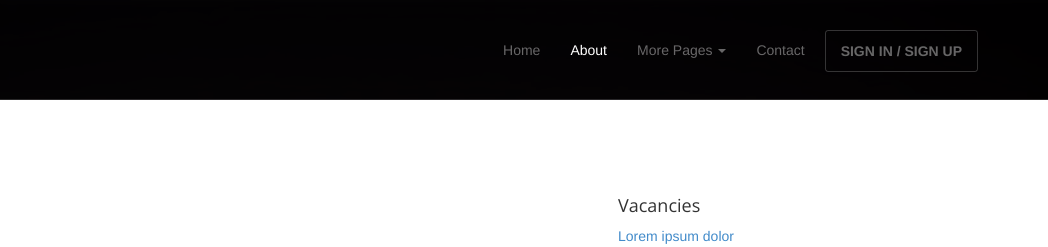
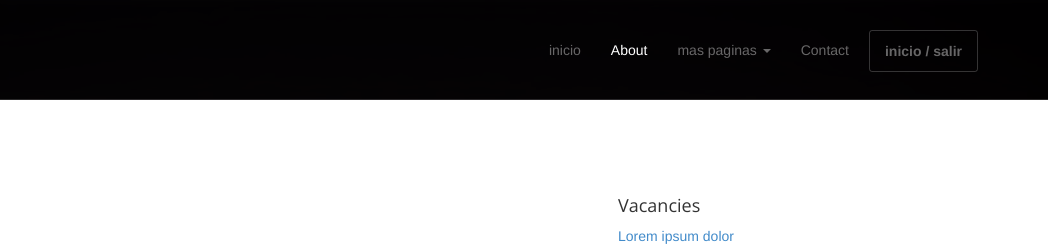
Before and after one commit to josefco28/uda, a plain HTML site: page about.html in a window 1280 px wide. Shown: the top 247 px of the page, 232-1280 px from the left. Drawn offline with nearby package versions, Linux system fonts and the light colour scheme.

Commit message:
se realizo traduccion de menu principal

```diff
--- a/about.html
+++ b/about.html
@@ -1,6 +1,7 @@
 <!DOCTYPE html>
 <html lang="en">
 <head>
+
 	<meta charset="utf-8">
 	<meta name="viewport"    content="width=device-width, initial-scale=1.0">
 	<meta name="description" content="">
@@ -36,17 +37,17 @@
 			</div>
 			<div class="navbar-collapse collapse">
 				<ul class="nav navbar-nav pull-right">
-					<li><a href="index.html">Home</a></li>
+					<li><a href="index.html">inicio</a></li>
 					<li class="active"><a href="about.html">About</a></li>
 					<li class="dropdown">
-						<a href="#" class="dropdown-toggle" data-toggle="dropdown">More Pages <b class="caret"></b></a>
+						<a href="#" class="dropdown-toggle" data-toggle="dropdown"> mas paginas <b class="caret"></b></a>
 						<ul class="dropdown-menu">
-							<li><a href="sidebar-left.html">Left Sidebar</a></li>
-							<li><a href="sidebar-right.html">Right Sidebar</a></li>
+							<li><a href="sidebar-left.html"> barra izquierda </a></li>
+							<li><a href="sidebar-right.html"> barra derecha </a></li>
 						</ul>
 					</li>
 					<li><a href="contact.html">Contact</a></li>
-					<li><a class="btn" href="signin.html">SIGN IN / SIGN UP</a></li>
+					<li><a class="btn" href="signin.html">inicio / salir </a></li>
 				</ul>
 			</div><!--/.nav-collapse -->
 		</div>
```
